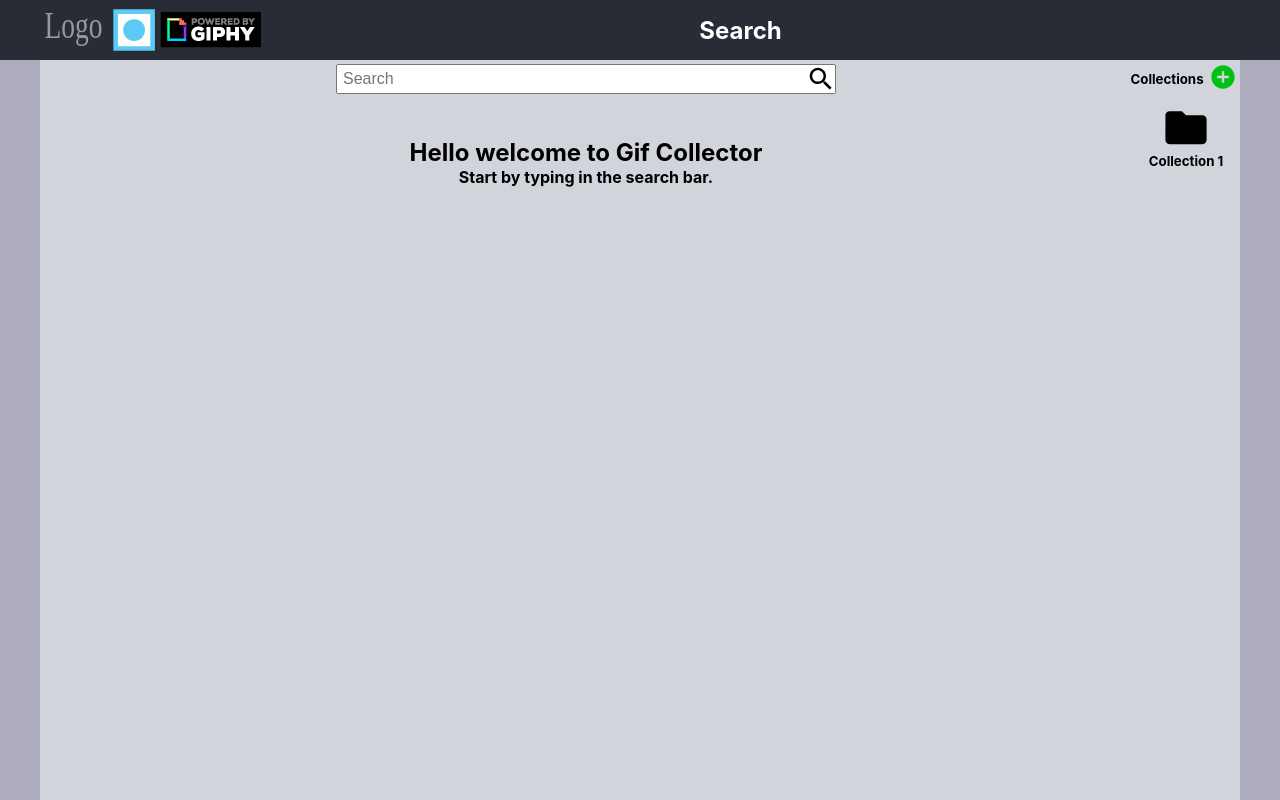
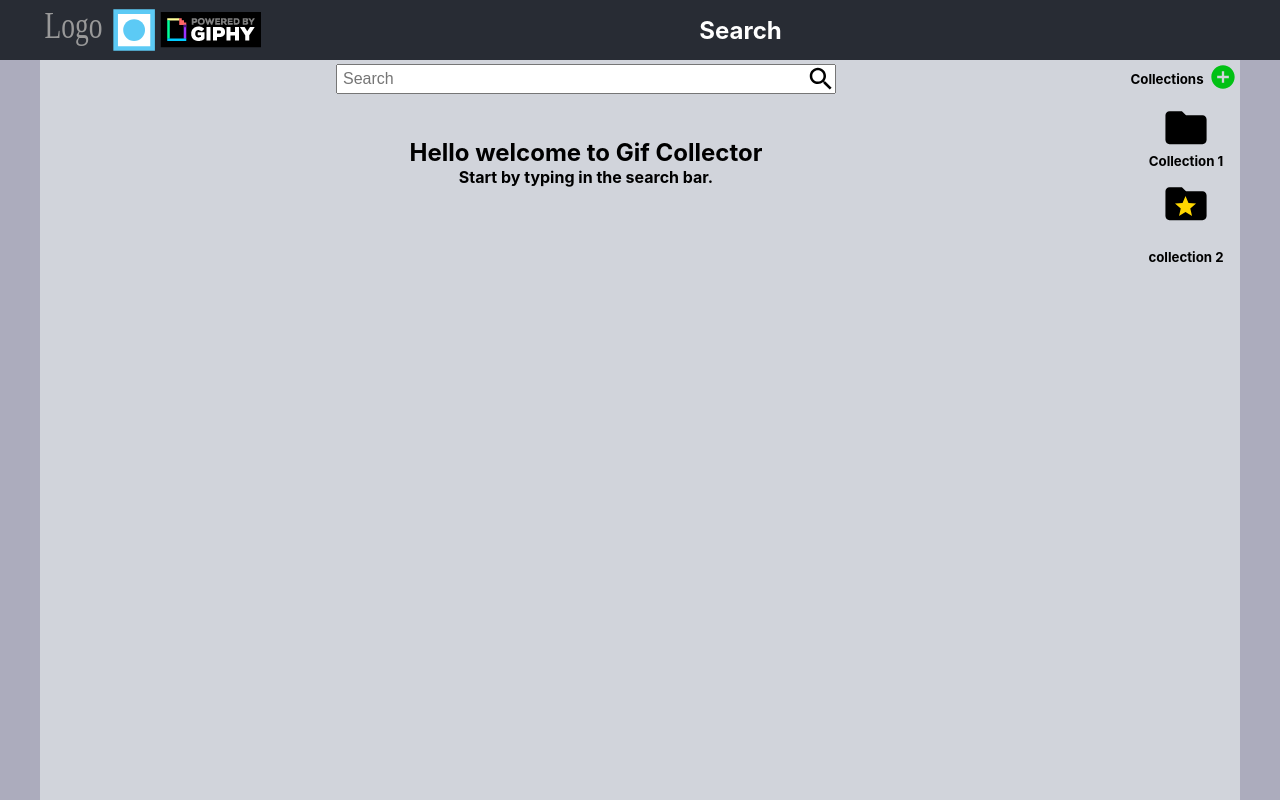
Before and after one commit to alancurtis5000/giphy-collections, a React (Create React App) app: page / in a window 1280 px wide. Built offline with nearby package versions, Linux system fonts and the light colour scheme; data requests are answered from the project's data file.

Commit message:
added is shard icon to card-collection

```diff
--- a/db.json
+++ b/db.json
@@ -2,14 +2,32 @@
   "collections": [
     {
       "name": "Collection 1",
+      "isShared": false,
       "gifs": [
         {
           "id": "tiktok-cat-dIVa0pwco4Mj5rQ7gy",
           "title": "happy cat GIF by TikTok",
           "url": "https://media2.giphy.com/media/dIVa0pwco4Mj5rQ7gy/200.gif"
+        },
+        {
+          "title": "Valentines Day Love GIF by BREAD TREE",
+          "url": "https://media4.giphy.com/media/WOwiryOPA0G6jhKqB0/200.gif?cid=e1bb72ffg6hgsrbyvftjg7tuqebs4pn82jnko5dthnf8sqqq&rid=200.gif",
+          "id": "love-breadtree-bread-tree-WOwiryOPA0G6jhKqB0"
         }
       ],
       "id": 1
+    },
+    {
+      "name": "collection 2",
+      "isShared": true,
+      "gifs": [
+        {
+          "title": "Tom Hanks Hello GIF",
+          "url": "https://media1.giphy.com/media/xT9IgG50Fb7Mi0prBC/200.gif?cid=e1bb72ffg6hgsrbyvftjg7tuqebs4pn82jnko5dthnf8sqqq&rid=200.gif",
+          "id": "hello-hi-wave-xT9IgG50Fb7Mi0prBC"
+        }
+      ],
+      "id": 2
     }
   ]
 }
--- a/src/components/card-collection/card-collection.component.jsx
+++ b/src/components/card-collection/card-collection.component.jsx
@@ -2,15 +2,19 @@ import React from "react";
 import { CardCollectionStyles } from "./card-collection.styles";
 import FolderIcon from "../../icons/folder.icon";
 import { withRouter } from "react-router-dom";
+import StarIcon from "../../icons/star.icon";
 
 const CardCollection = (props) => {
-  const { title, id, history } = props;
+  const { title, id, isShared, history } = props;
   const handleOnClick = () => {
     history.push(`collection/${id}`);
   };
   return (
     <CardCollectionStyles className="card-gif" onClick={handleOnClick}>
       <FolderIcon />
+      {isShared ? (
+        <StarIcon className="star" fill1={"gold"} height="20" />
+      ) : null}
       <h5 className="title">{title}</h5>
     </CardCollectionStyles>
   );
@@ -19,6 +23,7 @@ const CardCollection = (props) => {
 CardCollection.defaultProps = {
   title: "Placeholder",
   id: "",
+  isShared: false,
 };
 
 export default withRouter(CardCollection);
--- a/src/components/card-collection/card-collection.styles.jsx
+++ b/src/components/card-collection/card-collection.styles.jsx
@@ -9,4 +9,8 @@ export const CardCollectionStyles = styled.div`
   &:hover {
     background-color: ${Active};
   }
+  .star {
+    position: relative;
+    bottom: 33px;
+  }
 `;
--- a/src/components/dropzone/dropzone.component.jsx
+++ b/src/components/dropzone/dropzone.component.jsx
@@ -7,7 +7,8 @@ const DndTypes = {
 };
 
 const Dropzone = (props) => {
-  const { name, id } = props;
+  const { name, id, isShared } = props;
+
   const [{ canDrop, isOver }, drop] = useDrop({
     accept: DndTypes.RESULT,
     drop: (item, monitor) => {
@@ -21,7 +22,7 @@ const Dropzone = (props) => {
 
   return (
     <div ref={drop}>
-      <CardCollection title={name} id={id} />
+      <CardCollection title={name} id={id} isShared={isShared} />
     </div>
   );
 };
--- /dev/null
+++ b/src/icons/star.icon.jsx
@@ -0,0 +1,28 @@
+import React from "react";
+
+const StarIcon = (props) => {
+  const { fill1, height, width, className } = props;
+  return (
+    <svg
+      xmlns="http://www.w3.org/2000/svg"
+      viewBox="0 0 20 19"
+      height={height}
+      width={width}
+      className={className}
+    >
+      <path
+        d="M10 15.27L16.18 19L14.54 11.97L20 7.24L12.81 6.63L10 0L7.19 6.63L0 7.24L5.46 11.97L3.82 19L10 15.27Z"
+        fill={fill1}
+      />
+    </svg>
+  );
+};
+
+StarIcon.defaultProps = {
+  fill1: "#000000",
+  height: "50px",
+  width: undefined,
+  className: undefined,
+};
+
+export default StarIcon;
--- a/src/pages/search/search.component.jsx
+++ b/src/pages/search/search.component.jsx
@@ -14,7 +14,12 @@ const SearchPage = (props) => {
 
   const collectionsMap = () => {
     let array = map(collections, (collection) => (
-      <Dropzone key={collection.id} name={collection.name} id={collection.id} />
+      <Dropzone
+        key={collection.id}
+        name={collection.name}
+        id={collection.id}
+        isShared={collection.isShared}
+      />
     ));
     return array;
   };
```
